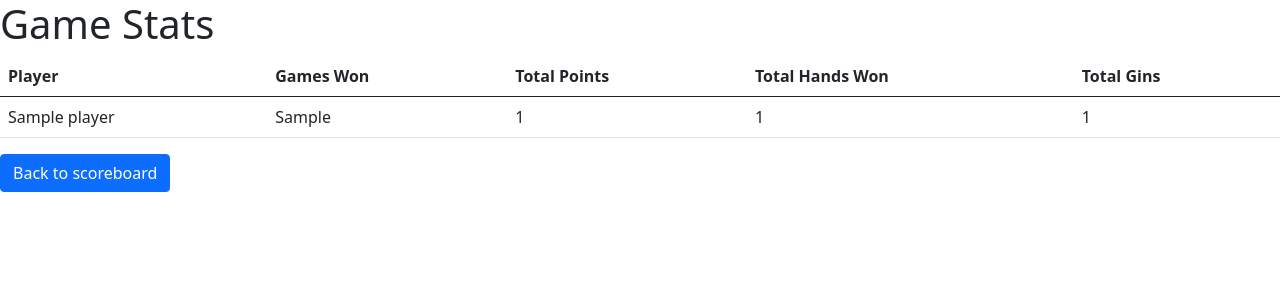
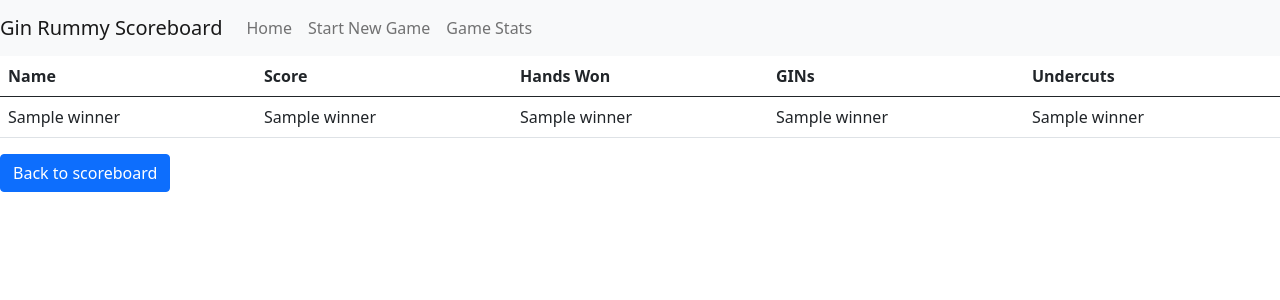
Before and after one commit to nvpnathan/flask_gin, a Flask app: template app/templates/game_stats.html in a window 1280 px wide. Shown: the top 300 px of the page. Run offline with Flask 2, Linux system fonts and the light colour scheme; the template is opened without the code that fills it: most values are stand-ins (such as "Sample title", 1, 10 or a date in 2020); some libraries are stand-ins or nearby versions.

Commit message:
added game stats

```diff
--- a/app/main.py
+++ b/app/main.py
@@ -83,30 +83,29 @@ def game_over():
                            num_gins=num_gins, num_undercuts=num_undercuts)
 
 
-@app.route('/start_over', methods=['POST'])
+@app.route('/start_over', methods=['GET', 'POST'])
 def start_over():
     session.clear()
     return render_template('start_over.html')
 
 
-@app.route('/game_stats', methods=['POST'])
+@app.route('/game_stats', methods=['GET'])
 def game_stats():
-    # retrieve data for all sessions from the database
-    sessions = retrieve_sessions_from_db()
-    # initialize variables to keep track of overall statistics
-    games_won = 0
-    total_points = 0
-    total_hands_won = 0
-    total_num_gins = 0
-    # iterate through sessions to calculate overall statistics
-    for session in sessions:
-        for player in session['players']:
-            if player.score >= 100:
-                games_won += 1
-            total_points += player.score
-            total_hands_won += player.hands_won
-            total_num_gins += player.num_gins
-    return render_template('game_stats.html', sessions=sessions)
+    # Establish a connection to the database
+    conn = get_db_conn()
+    # Create a cursor to execute SQL statements
+    cursor = conn.cursor()
+    # Execute a SELECT statement to retrieve all rows from the winner table
+    cursor.execute("SELECT * FROM winner")
+    # Fetch the result of the query
+    winners = cursor.fetchall()
+    # Close the cursor and the connection
+    cursor.close()
+    conn.close()
+
+    # Render the game_stats.html template, passing the winners to the template
+    return render_template('game_stats.html', winners=winners)
+
 
 
 if __name__ == '__main__':
--- a/app/templates/game_stats.html
+++ b/app/templates/game_stats.html
@@ -6,31 +6,48 @@
 </head>
 <body>
     <script src="{{ url_for('static', filename='js/bootstrap.min.js') }}"></script>
-    <h1>Game Stats</h1>
-    <table class="table">
+    <nav class="navbar navbar-expand-lg navbar-light bg-light">
+      <a class="navbar-brand" href="#">Gin Rummy Scoreboard</a>
+      <button class="navbar-toggler" type="button" data-toggle="collapse" data-target="#navbarNav" aria-controls="navbarNav" aria-expanded="false" aria-label="Toggle navigation">
+        <span class="navbar-toggler-icon"></span>
+      </button>
+      <div class="collapse navbar-collapse" id="navbarNav">
+        <ul class="navbar-nav">
+          <li class="nav-item">
+            <a class="nav-link" href="{{ url_for('home') }}">Home</a>
+          </li>
+          <li class="nav-item">
+            <a class="nav-link" href="{{ url_for('start_over') }}">Start New Game</a>
+          </li>
+          <li class="nav-item">
+            <a class="nav-link" href="{{ url_for('game_stats') }}">Game Stats</a>
+          </li>
+        </ul>
+      </div>
+    </nav>
+    <table class="table mx-auto table-responsive">
       <thead>
         <tr>
-                <th>Player</th>
-                <th>Games Won</th>
-                <th>Total Points</th>
-                <th>Total Hands Won</th>
-                <th>Total Gins</th>
+          <th>Name</th>
+          <th>Score</th>
+          <th>Hands Won</th>
+          <th>GINs</th>
+          <th>Undercuts</th>
         </tr>
       </thead>
       <tbody>
-            {% for session in sessions %}
-                {% for player in session['players'] %}
+        {% for winner in winners %}
         <tr>
-                        <td>{{ player.name }}</td>
-                        <td>{{ player.games_won }}</td>
-                        <td>{{ player.total_points }}</td>
-                        <td>{{ player.total_hands_won }}</td>
-                        <td>{{ player.total_num_gins }}</td>
+          <td>{{ winner[1] }}</td>
+          <td>{{ winner[2] }}</td>
+          <td>{{ winner[3] }}</td>
+          <td>{{ winner[4] }}</td>
+          <td>{{ winner[5] }}</td>
         </tr>
-                {% endfor %}
         {% endfor %}
       </tbody>
     </table>
-    <a href="{{ url_for('index') }}" class="btn btn-primary">Back to scoreboard</a>
+
+    <a href="{{ url_for('home') }}" class="btn btn-primary">Back to scoreboard</a>
 </body>
 </html>
--- a/app/templates/start_over.html
+++ b/app/templates/start_over.html
@@ -3,6 +3,7 @@
 <head>
     <meta charset="UTF-8">
     <title>New Game</title>
+
 </head>
 <body>
   <h1>New Game!</h1>
--- a/requirements.txt
+++ b/requirements.txt
@@ -1,2 +1,3 @@
-psycopg2-binary~=2.9.5
 Flask~=2.2.2
+psycopg2~=2.9.5
+python-dotenv~=0.21.1
```
Also changed, not shown: app/templates/index.html (+19 -1 lines). Lines whose indentation alone changed are shown as unchanged.
